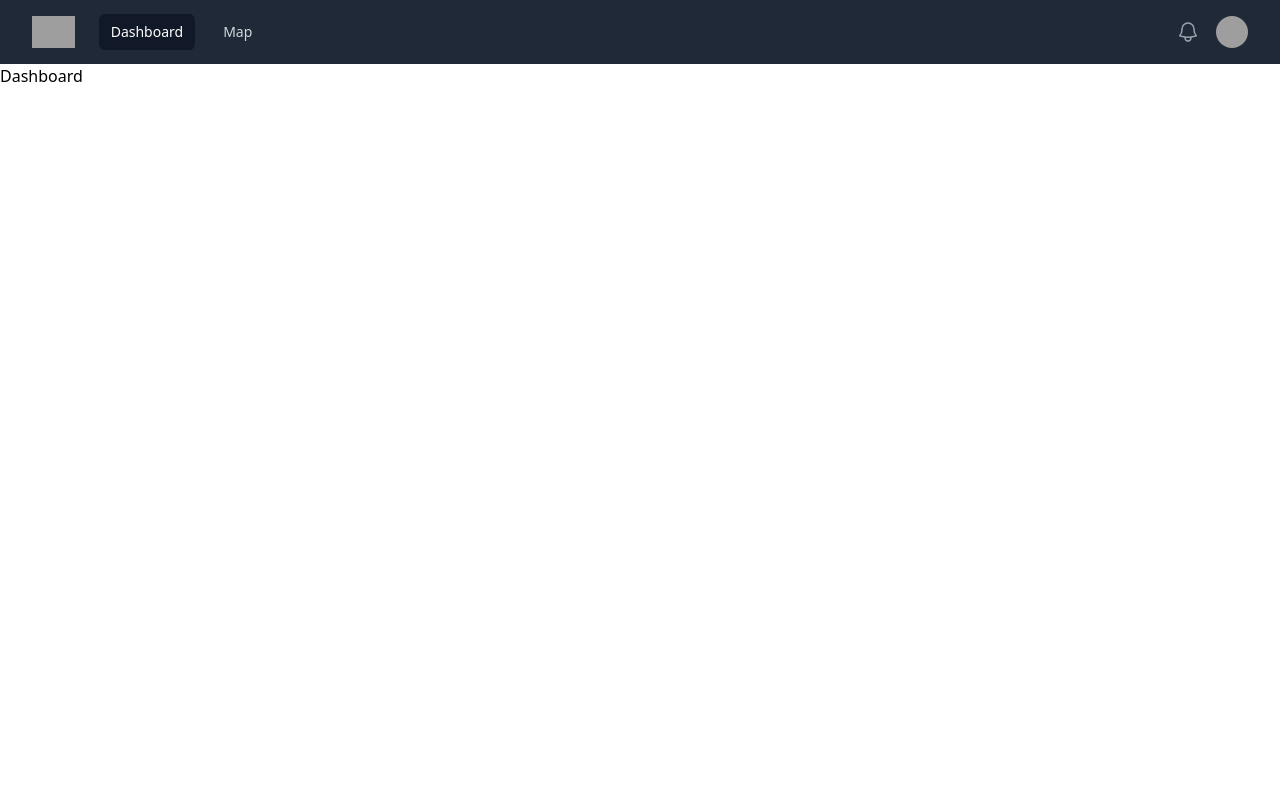
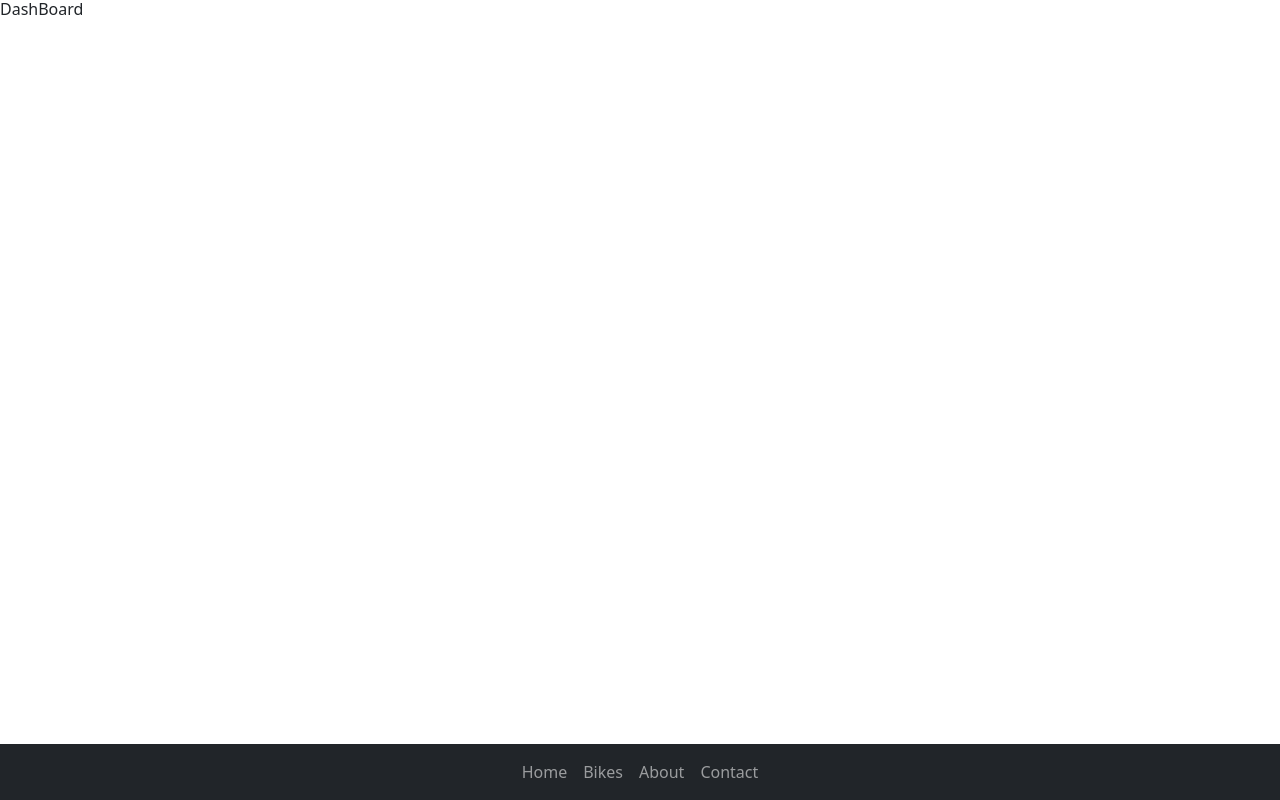
Before and after one commit to Pinak123/ride, a React (Vite) app in the folder my-project/: page / in a window 1280 px wide. Built offline with nearby package versions, Linux system fonts and the light colour scheme; grey boxes are pictures that could not be loaded.

Commit message:
Navbar completed

```diff
--- a/my-project/package.json
+++ b/my-project/package.json
@@ -12,7 +12,9 @@
   "dependencies": {
     "@headlessui/react": "^2.1.8",
     "@heroicons/react": "^2.1.5",
+    "bootstrap": "^5.3.3",
     "react": "^18.3.1",
+    "react-bootstrap": "^2.10.4",
     "react-dom": "^18.3.1",
     "react-router-dom": "^6.26.2"
   },
--- a/my-project/src/Layout.jsx
+++ b/my-project/src/Layout.jsx
@@ -1,13 +1,12 @@
 import { Outlet } from 'react-router-dom'
-import NavbarComp from './components/Navbar'
-import FootNav from './components/FootNavbar'
+import BottomNavbar from './components/FootNavbar'
 
 function Layout() {
   return (
     <>
-      <NavbarComp/>
+
       <Outlet/>
-      <FootNav/>
+      <BottomNavbar/>
     </>
   )
 }
--- a/my-project/src/components/DashboardComponent.jsx
+++ b/my-project/src/components/DashboardComponent.jsx
@@ -1,12 +1,8 @@
-import FootNav from "./FootNavbar";
-
-
 
 export default function Dashboard(){
     return (
     <>
-        <h1>Dashboard</h1>
-        <FootNav/>
+        <h1>DashBoard</h1>
     </>
     );
 }
--- a/my-project/src/components/FootNavbar.jsx
+++ b/my-project/src/components/FootNavbar.jsx
@@ -1,36 +1,41 @@
-export default function FootNav(){
-    <>
+import { Link } from "react-router-dom";
+import { Navbar, Nav } from "react-bootstrap";
 
+function BottomNavbar() {
+  return (
+    <Navbar
+      bg="dark"
+      variant="dark"
+      fixed="bottom"
+      className="justify-content-around"
+    >
+      <Nav>
+        <Nav.Item>
+          <Nav.Link as={Link} to="/">
+            <i className="bi bi-house-door-fill"></i> Home
+          </Nav.Link>
+        </Nav.Item>
 
-<div className="fixed bottom-0 left-0 z-50 w-full h-16 bg-white border-t border-gray-200 dark:bg-gray-700 dark:border-gray-600">
-    <div className="grid h-full max-w-lg grid-cols-4 mx-auto font-medium">
-        <button type="button" className="inline-flex flex-col items-center justify-center px-5 border-gray-200 border-x hover:bg-gray-50 dark:hover:bg-gray-800 group dark:border-gray-600">
-            <svg className="w-5 h-5 mb-2 text-gray-500 dark:text-gray-400 group-hover:text-blue-600 dark:group-hover:text-blue-500" aria-hidden="true" xmlns="http://www.w3.org/2000/svg" fill="currentColor" viewBox="0 0 20 20">
-                <path d="m19.707 9.293-2-2-7-7a1 1 0 0 0-1.414 0l-7 7-2 2a1 1 0 0 0 1.414 1.414L2 10.414V18a2 2 0 0 0 2 2h3a1 1 0 0 0 1-1v-4a1 1 0 0 1 1-1h2a1 1 0 0 1 1 1v4a1 1 0 0 0 1 1h3a2 2 0 0 0 2-2v-7.586l.293.293a1 1 0 0 0 1.414-1.414Z"/>
-            </svg>
-            <span className="text-sm text-gray-500 dark:text-gray-400 group-hover:text-blue-600 dark:group-hover:text-blue-500">Home</span>
-        </button>
-        <button type="button" className="inline-flex flex-col items-center justify-center px-5 border-e border-gray-200 hover:bg-gray-50 dark:hover:bg-gray-800 group dark:border-gray-600">
-            <svg className="w-5 h-5 mb-2 text-gray-500 dark:text-gray-400 group-hover:text-blue-600 dark:group-hover:text-blue-500" aria-hidden="true" xmlns="http://www.w3.org/2000/svg" fill="currentColor" viewBox="0 0 20 20">
-                <path d="M11.074 4 8.442.408A.95.95 0 0 0 7.014.254L2.926 4h8.148ZM9 13v-1a4 4 0 0 1 4-4h6V6a1 1 0 0 0-1-1H1a1 1 0 0 0-1 1v13a1 1 0 0 0 1 1h17a1 1 0 0 0 1-1v-2h-6a4 4 0 0 1-4-4Z"/>
-                <path d="M19 10h-6a2 2 0 0 0-2 2v1a2 2 0 0 0 2 2h6a1 1 0 0 0 1-1v-3a1 1 0 0 0-1-1Zm-4.5 3.5a1 1 0 1 1 0-2 1 1 0 0 1 0 2ZM12.62 4h2.78L12.539.41a1.086 1.086 0 1 0-1.7 1.352L12.62 4Z"/>
-            </svg>
-            <span className="text-sm text-gray-500 dark:text-gray-400 group-hover:text-blue-600 dark:group-hover:text-blue-500">Wallet</span>
-        </button>
-        <button type="button" className="inline-flex flex-col items-center justify-center px-5 hover:bg-gray-50 dark:hover:bg-gray-800 group">
-            <svg className="w-5 h-5 mb-2 text-gray-500 dark:text-gray-400 group-hover:text-blue-600 dark:group-hover:text-blue-500" aria-hidden="true" xmlns="http://www.w3.org/2000/svg" fill="none" viewBox="0 0 20 20">
-                <path stroke="currentColor" strokeLinecap="round" strokeLinejoin="round" strokeWidth="2" d="M4 12.25V1m0 11.25a2.25 2.25 0 0 0 0 4.5m0-4.5a2.25 2.25 0 0 1 0 4.5M4 19v-2.25m6-13.5V1m0 2.25a2.25 2.25 0 0 0 0 4.5m0-4.5a2.25 2.25 0 0 1 0 4.5M10 19V7.75m6 4.5V1m0 11.25a2.25 2.25 0 1 0 0 4.5 2.25 2.25 0 0 0 0-4.5ZM16 19v-2"/>
-            </svg>
-            <span className="text-sm text-gray-500 dark:text-gray-400 group-hover:text-blue-600 dark:group-hover:text-blue-500">Settings</span>
-        </button>
-        <button type="button" className="inline-flex flex-col items-center justify-center px-5 border-gray-200 hover:bg-gray-50 dark:hover:bg-gray-800 group border-x dark:border-gray-600">
-            <svg className="w-5 h-5 mb-2 text-gray-500 dark:text-gray-400 group-hover:text-blue-600 dark:group-hover:text-blue-500" aria-hidden="true" xmlns="http://www.w3.org/2000/svg" fill="currentColor" viewBox="0 0 20 20">
-                <path d="M10 0a10 10 0 1 0 10 10A10.011 10.011 0 0 0 10 0Zm0 5a3 3 0 1 1 0 6 3 3 0 0 1 0-6Zm0 13a8.949 8.949 0 0 1-4.951-1.488A3.987 3.987 0 0 1 9 13h2a3.987 3.987 0 0 1 3.951 3.512A8.949 8.949 0 0 1 10 18Z"/>
-            </svg>
-            <span className="text-sm text-gray-500 dark:text-gray-400 group-hover:text-blue-600 dark:group-hover:text-blue-500">Profile</span>
-        </button>
-    </div>
-</div>
+        <Nav.Item>
+          <Nav.Link as={Link} to="/bikes">
+            <i className="bi bi-bicycle"></i> Bikes
+          </Nav.Link>
+        </Nav.Item>
 
-    </>
+        <Nav.Item>
+          <Nav.Link as={Link} to="/about">
+            <i className="bi bi-info-circle-fill"></i> About
+          </Nav.Link>
+        </Nav.Item>
+
+        <Nav.Item>
+          <Nav.Link as={Link} to="/contact">
+            <i className="bi bi-envelope-fill"></i> Contact
+          </Nav.Link>
+        </Nav.Item>
+      </Nav>
+    </Navbar>
+  );
 }
+
+export default BottomNavbar;
--- /dev/null
+++ b/my-project/src/components/Login.jsx
@@ -0,0 +1,29 @@
+import Button from 'react-bootstrap/Button';
+import Form from 'react-bootstrap/Form';
+
+function BasicExample() {
+  return (
+    <Form>
+      <Form.Group className="mb-3" controlId="formBasicEmail">
+        <Form.Label>Email address</Form.Label>
+        <Form.Control type="email" placeholder="Enter email" />
+        <Form.Text className="text-muted">
+
+        </Form.Text>
+      </Form.Group>
+
+      <Form.Group className="mb-3" controlId="formBasicPassword">
+        <Form.Label>Password</Form.Label>
+        <Form.Control type="password" placeholder="Password" />
+      </Form.Group>
+      <Form.Group className="mb-3" controlId="formBasicCheckbox">
+        <Form.Check type="checkbox" label="Check me out" />
+      </Form.Group>
+      <Button variant="primary" type="submit">
+        Submit
+      </Button>
+    </Form>
+  );
+}
+
+export default BasicExample;
--- a/my-project/src/components/Navbar.jsx
+++ b/my-project/src/components/Navbar.jsx
@@ -4,6 +4,7 @@ import { Bars3Icon, BellIcon, XMarkIcon } from '@heroicons/react/24/outline'
 const navigation = [
   { name: 'Dashboard', href: '#', current: true },
   { name: 'Map', href: '#', current: false },
+  { name: 'login', href: '#', current: false },
 ]
 
 function classNames(...classes) {
@@ -28,7 +29,7 @@ export default function NavbarComp() {
             <div className="flex flex-shrink-0 items-center">
               <img
                 alt="Your Company"
-                src="../assets/logo.svg"
+                src="https://github.com/Pinak123/ride/blob/master/my-project/src/assets/logo.svg"
                 className="h-8 w-auto"
               />
             </div>
--- a/my-project/src/main.jsx
+++ b/my-project/src/main.jsx
@@ -1,6 +1,8 @@
 import { StrictMode } from 'react'
 import { createRoot } from 'react-dom/client'
 import Layout from './Layout.jsx'
+import 'bootstrap/dist/css/bootstrap.css';
+
 
 import './index.css'
 import {
@@ -18,6 +20,10 @@ const router = createBrowserRouter([
       {
         path: "",
         element: <Dashboard/>
+      },
+      {
+        path: "lg",
+        element: <Dashboard/>
       }
     ],
   },
--- a/my-project/tailwind.config.js
+++ b/my-project/tailwind.config.js
@@ -4,7 +4,9 @@ content: [
     "./index.html",
     "./src/**/*.{js,ts,jsx,tsx}",
   ],    theme: {
-    extend: {},
+    extend: {
+
+    },
   },
   plugins: [],
 }
```
Also changed, not shown: 1 other file (tests, documents, lock files or other folders).
